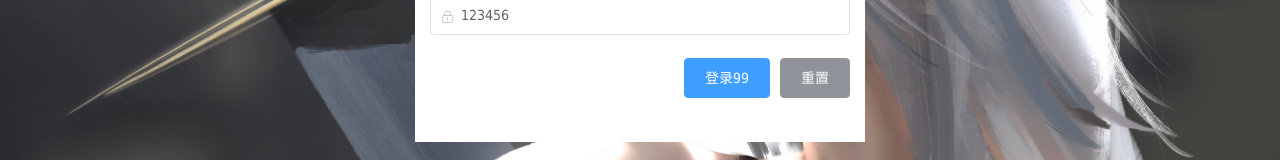
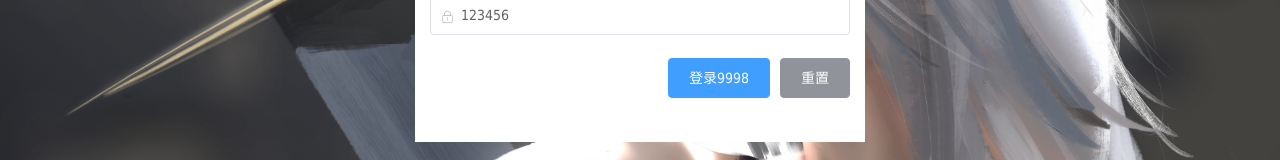
Before and after one commit to Foever18/Background-Management, a Vue app: page /#/login in a window 1280 px wide. Shown: the part 378-538 px from the top of the page. Built offline with nearby package versions, Linux system fonts and the light colour scheme.

Commit message:
Update index.vue

```diff
--- a/src/views/Login/index.vue
+++ b/src/views/Login/index.vue
@@ -15,7 +15,7 @@
           ></el-input>
         </el-form-item>
         <el-form-item class="btn-item">
-          <el-button type="primary" @click="login">登录99</el-button>
+          <el-button type="primary" @click="login">登录9998</el-button>
           <el-button type="info" @click="reset">重置</el-button>
         </el-form-item>
       </el-form>
```
